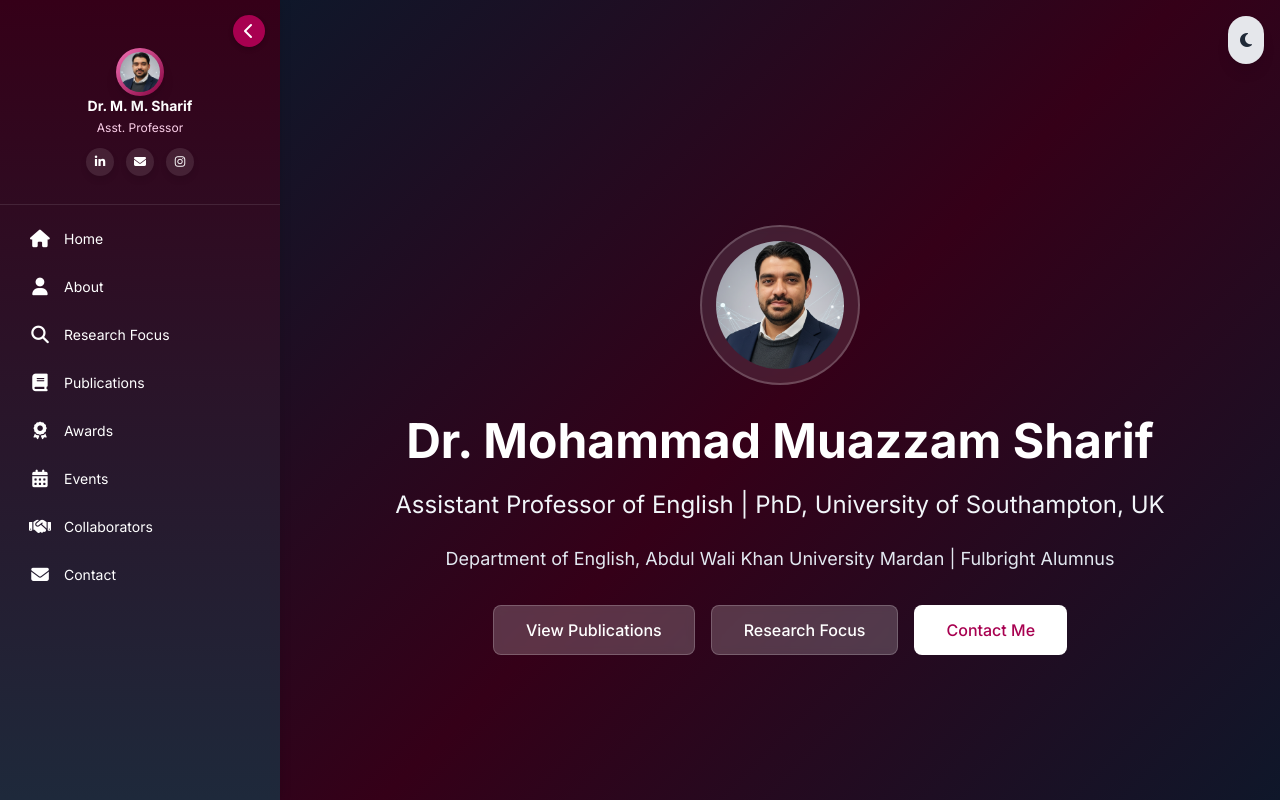
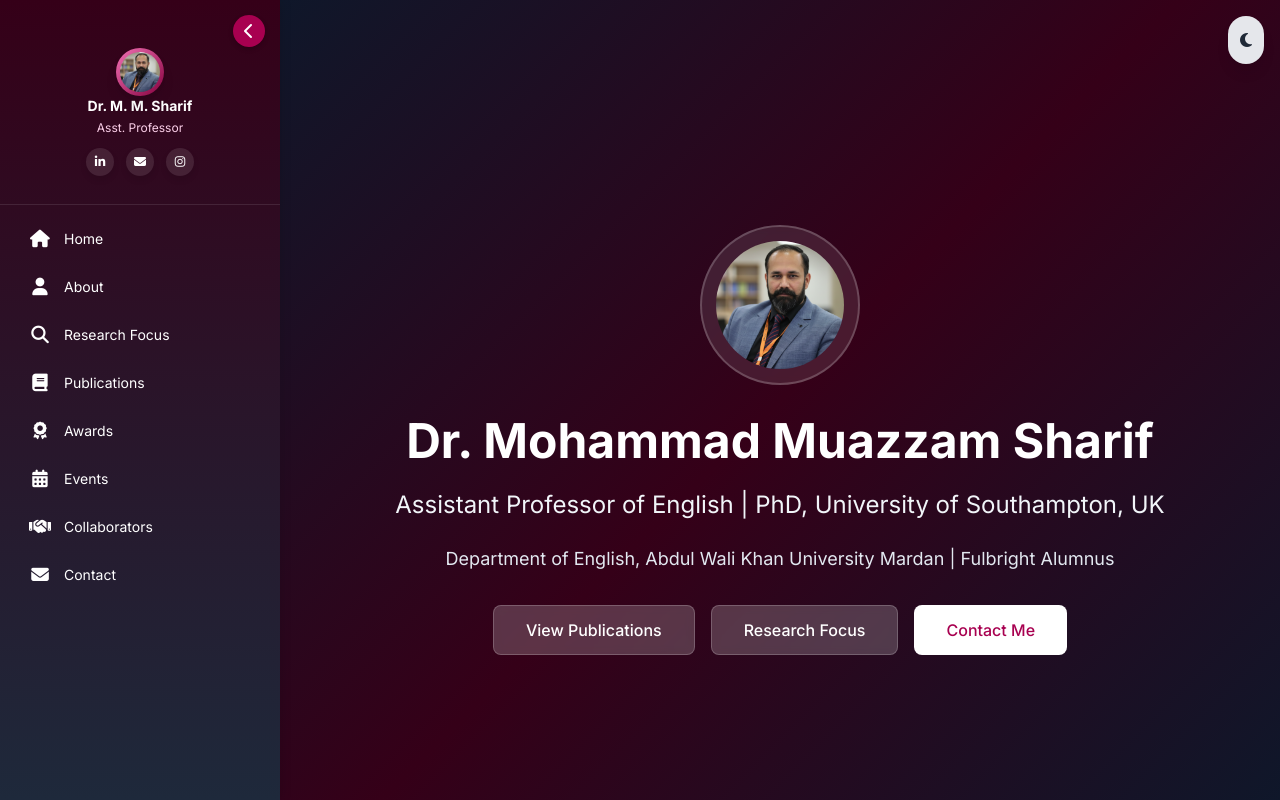
Before and after one commit to Salman7292/Dost_Muhmmad_portfolio, a plain HTML site: page index.html in a window 1280 px wide. Drawn offline with nearby package versions, Linux system fonts and the light colour scheme.

Commit message:
Update index.html

```diff
--- a/index.html
+++ b/index.html
@@ -851,7 +851,7 @@ body {
             <div class="profile-img relative w-12 h-12 mx-auto mb-0">
                 <div
                     class="w-full h-full bg-gradient-to-br from-primary-400 to-primary-600 rounded-full flex items-center justify-center shadow-lg">
-                    <img src="12.png" alt="professor logo" class="w-10 h-10 rounded-full object-cover">
+                    <img src="122.png" alt="professor logo" class="w-10 h-10 rounded-full object-cover">
                 </div>
             </div>
             <div class="sidebar-content px-2 transition-opacity duration-300">
@@ -943,7 +943,7 @@ body {
                         <!-- Profile Image -->
                         <div
                             class="w-32 h-32 sm:w-40 sm:h-40 mx-auto mb-6 sm:mb-8 rounded-full bg-white/10 backdrop-blur-sm flex items-center justify-center border-2 border-white/20">
-                            <img src="12.png" alt="Dr. Mohammad Muazzam Sharif"
+                            <img src="122.png" alt="Dr. Mohammad Muazzam Sharif"
                                 class="w-28 h-28 sm:w-32 sm:h-32 rounded-full object-cover" loading="eager" width="128"
                                 height="128">
                         </div>
@@ -1167,7 +1167,7 @@ body {
                             <div class="relative mb-6">
                                 <div
                                     class="w-48 h-48 sm:w-56 sm:h-56 md:w-64 md:h-64 rounded-full bg-gradient-to-br from-[#a80050] to-[#84003d] flex items-center justify-center shadow-xl">
-                                    <img src="12.png" alt="Dr. Mohammad Muazzam Sharif"
+                                    <img src="122.png" alt="Dr. Mohammad Muazzam Sharif"
                                         class="w-44 h-44 sm:w-52 sm:h-52 md:w-60 md:h-60 rounded-full object-cover"
                                         width="240" height="240">
                                 </div>
@@ -2316,7 +2316,7 @@ body {
                         <div class="flex items-center mb-6">
                             <div
                                 class="w-10 h-10 rounded-full bg-gradient-to-br from-[#a80050] to-[#84003d] flex items-center justify-center mr-3">
-                                <img src="12.png" alt="Dr. Mohammad Muazzam Sharif"
+                                <img src="122.png" alt="Dr. Mohammad Muazzam Sharif"
                                     class="w-8 h-8 rounded-full object-cover">
                             </div>
                             <div>
```
